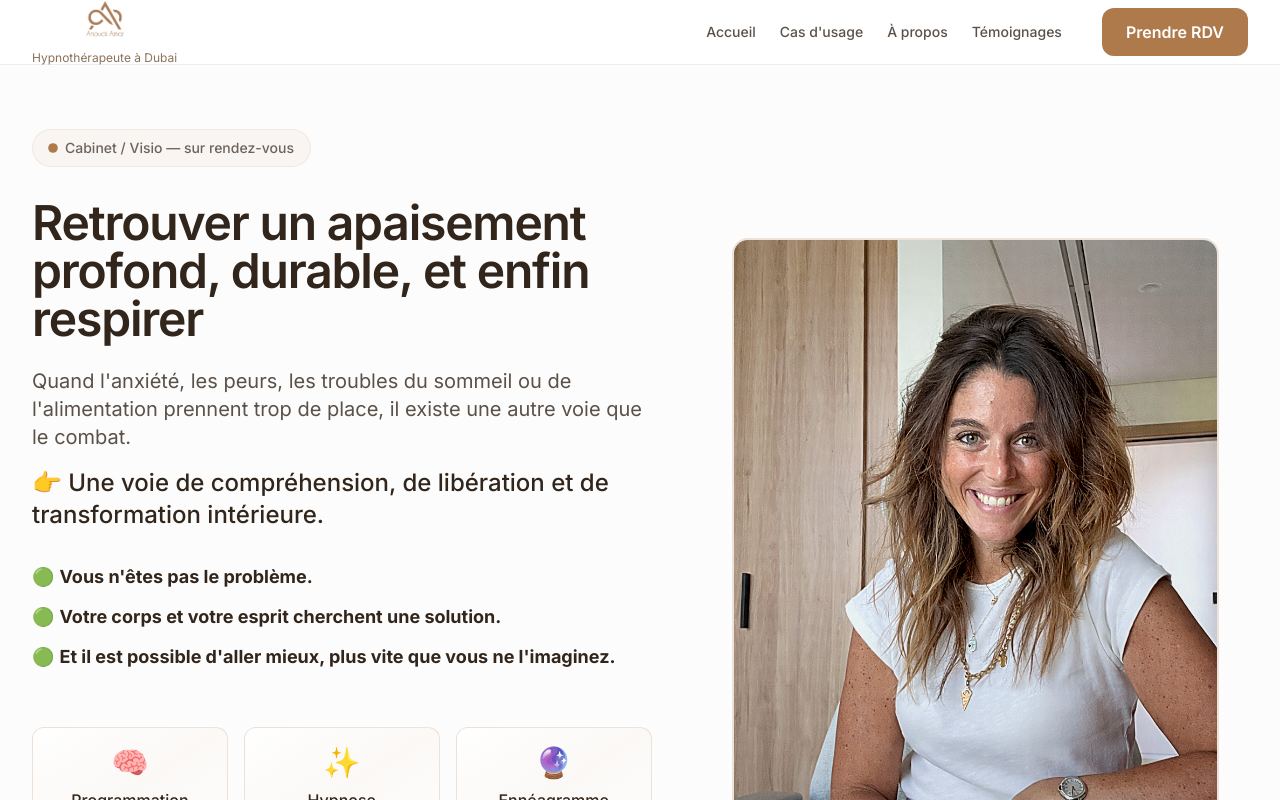
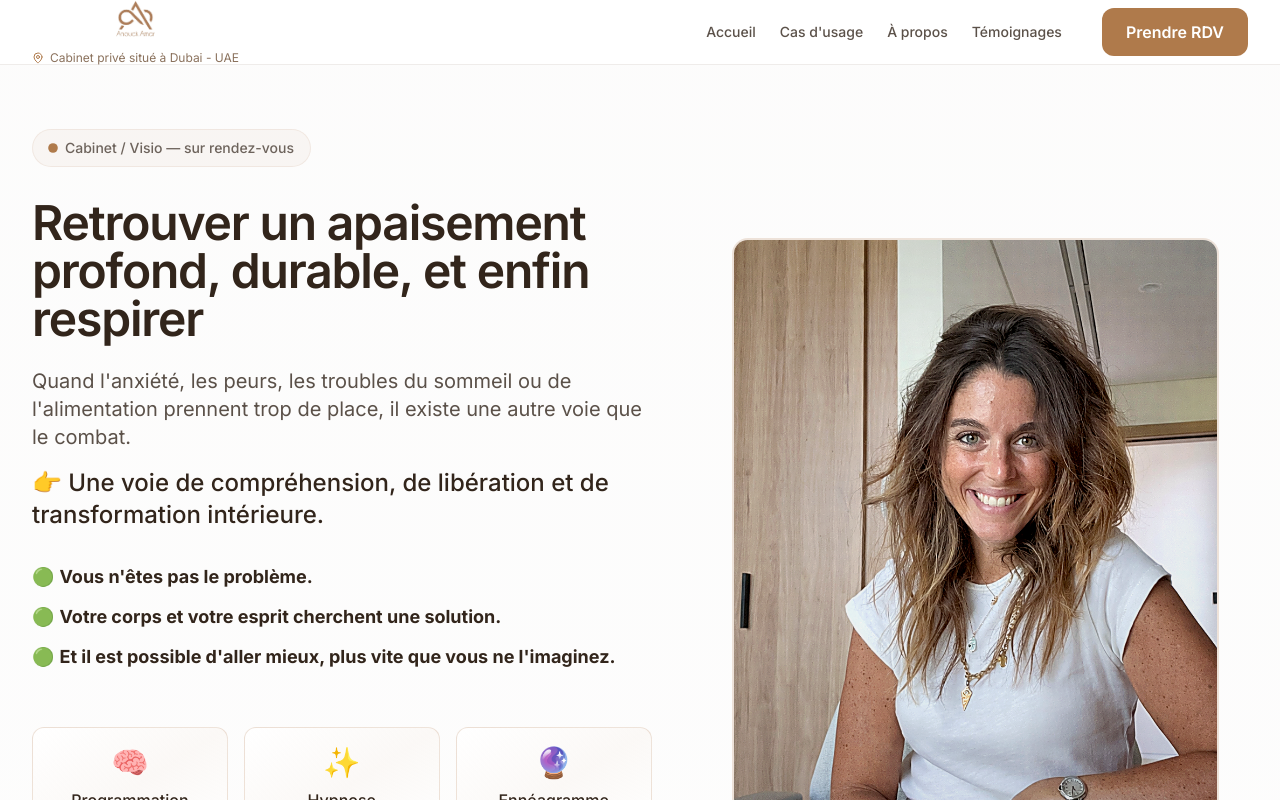
Before and after one commit to ilanamar26-code/anoucksite, a Next.js app: page / in a window 1280 px wide. Shown: the top 800 px of the page. Built offline with nearby package versions, Linux system fonts and the light colour scheme.

Commit message:
Ajout icône MapPin et texte 'Cabinet privé situé à Dubai - UAE' sous le logo

```diff
--- a/components/Header.tsx
+++ b/components/Header.tsx
@@ -5,6 +5,7 @@ import { Logo } from "./Logo";
 import { useState } from "react";
 import { primaryCTAUrl } from "@/lib/constants";
 import { CTAButton } from "./CTAButton";
+import { MapPin } from "lucide-react";
 
 export function Header() {
   const [isMenuOpen, setIsMenuOpen] = useState(false);
@@ -22,9 +23,12 @@ export function Header() {
         <div className="flex h-14 md:h-16 items-center justify-between">
           <Link href="/" className="flex flex-col items-center">
             <Logo size="sm" variant="dark" priority={true} />
-            <span className="text-xs text-muted-foreground mt-1 hidden md:block">
-              Hypnothérapeute à Dubai
-            </span>
+            <div className="flex items-center gap-1.5 mt-1 hidden md:flex">
+              <MapPin className="w-3 h-3 text-primary" />
+              <span className="text-xs text-muted-foreground">
+                Cabinet privé situé à Dubai - UAE
+              </span>
+            </div>
           </Link>
 
           {/* Desktop Navigation */}
```
